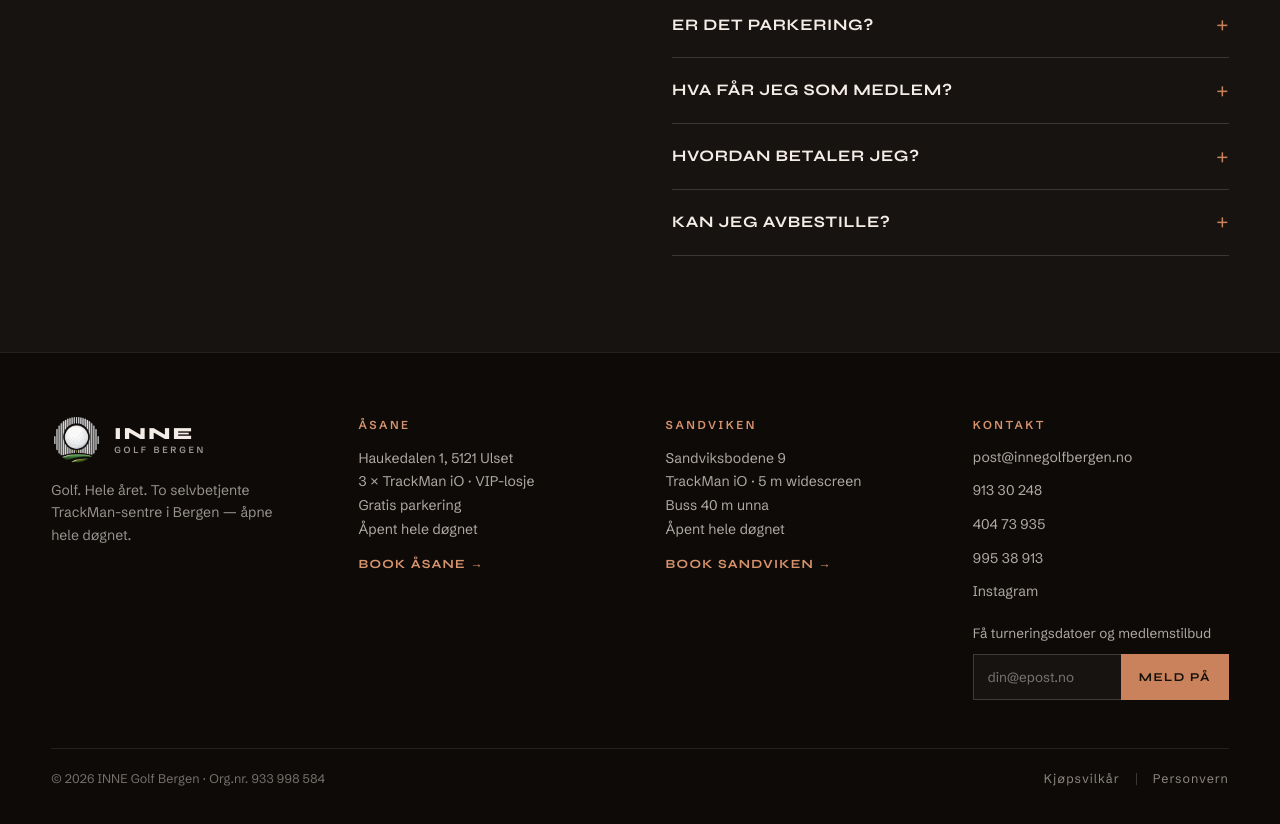
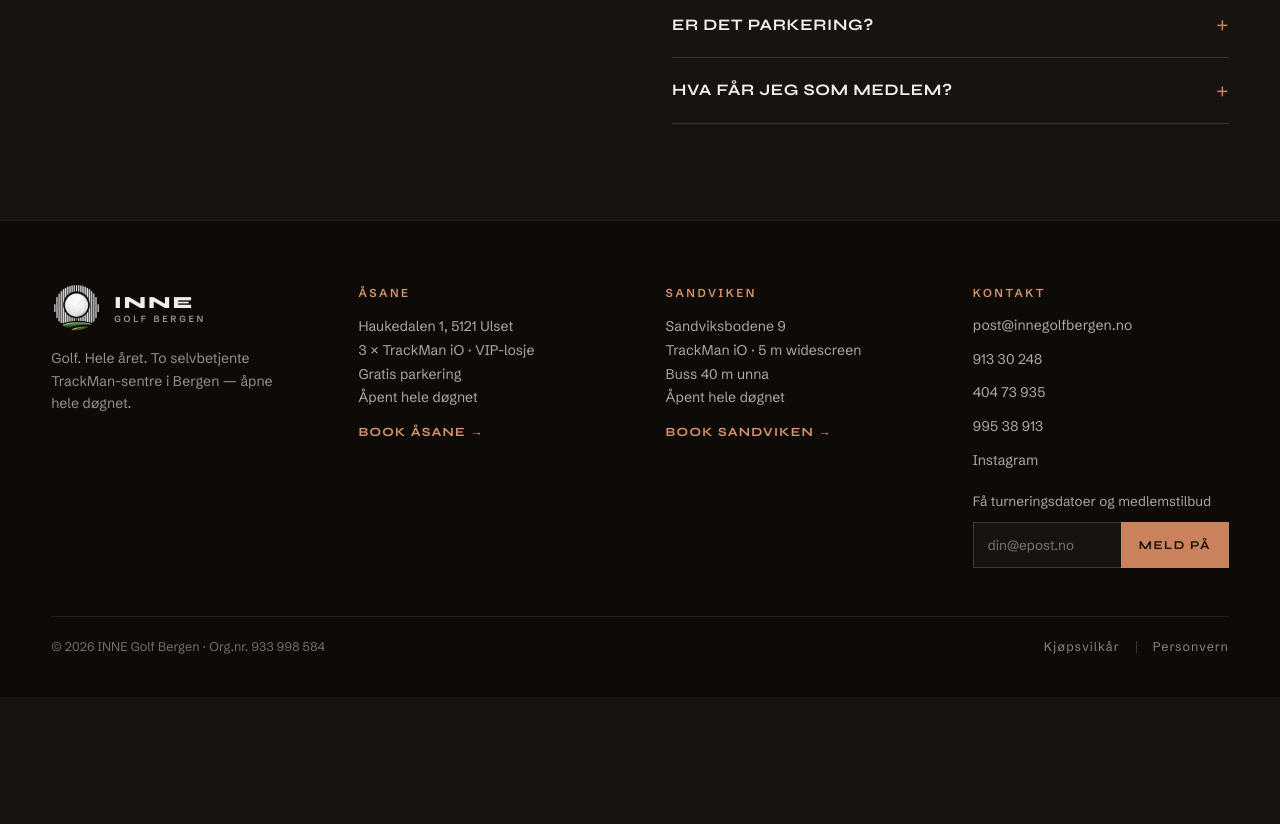
Before and after one commit to inne-golf-bergen/inne-golf-bergen, a Next.js app: page / in a window 1280 px wide. Shown: the part 7100-7924 px from the top of the page. After the commit the page ends 7797 px from the top, so only its background shows below. Built offline with nearby package versions, Linux system fonts and the light colour scheme.

Commit message:
Remove payment and cancellation questions from FAQ

```diff
--- a/app/page.tsx
+++ b/app/page.tsx
@@ -33,8 +33,6 @@ const FAQ_ITEMS: { q: string; a: string; placeholder?: boolean }[] = [
     q: "Hva får jeg som medlem?",
     a: `Årsmedlemskap koster 1${NNBSP}800 kr og gir et verdikort på 2${NNBSP}800 kr til fri booking, pluss ${MINUS}20${THIN}% på alle timer.`,
   },
-  { q: "Hvordan betaler jeg?", a: "Kort eller Vipps." },
-  { q: "Kan jeg avbestille?", a: "[AVBESTILLINGSREGLER SETTES INN]", placeholder: true },
 ];
 
 const FAQ_JSONLD = {
@@ -57,7 +55,6 @@ const FAQ_JSONLD = {
       "Hva får jeg som medlem?",
       "Årsmedlemskap koster 1 800 kr og gir et verdikort på 2 800 kr til fri booking, pluss −20 % på alle timer.",
     ],
-    ["Hvordan betaler jeg?", "Kort eller Vipps."],
   ].map(([name, text]) => ({
     "@type": "Question",
     name,
```
